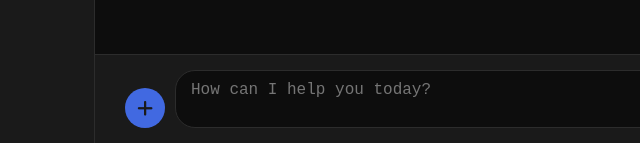
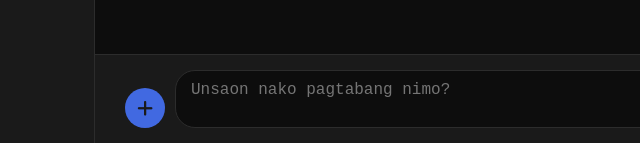
Before and after one commit to SyntaxRepo/JomerChat, a plain HTML site: page index.html in a window 1280 px wide. Shown: the part 657-800 px from the top of the page, 186-826 px from the left. Drawn offline with nearby package versions, Linux system fonts and the light colour scheme.

Commit message:
Update index.html

```diff
--- a/index.html
+++ b/index.html
@@ -66,7 +66,7 @@
                         <button data-type="video"><i class="fas fa-video"></i> Upload video</button>
                         <button data-type="audio"><i class="fas fa-microphone"></i> Upload audio</button>
                     </div>
-                    <textarea id="user-input" placeholder="How can I help you today?"></textarea>
+                    <textarea id="user-input" placeholder="Unsaon nako pagtabang nimo?"></textarea>
                     <button id="send-btn" class="send-btn"><i class="fas fa-paper-plane"></i></button>
                     <button class="mic-btn"><i class="fas fa-microphone"></i></button>
                 </div>
```
